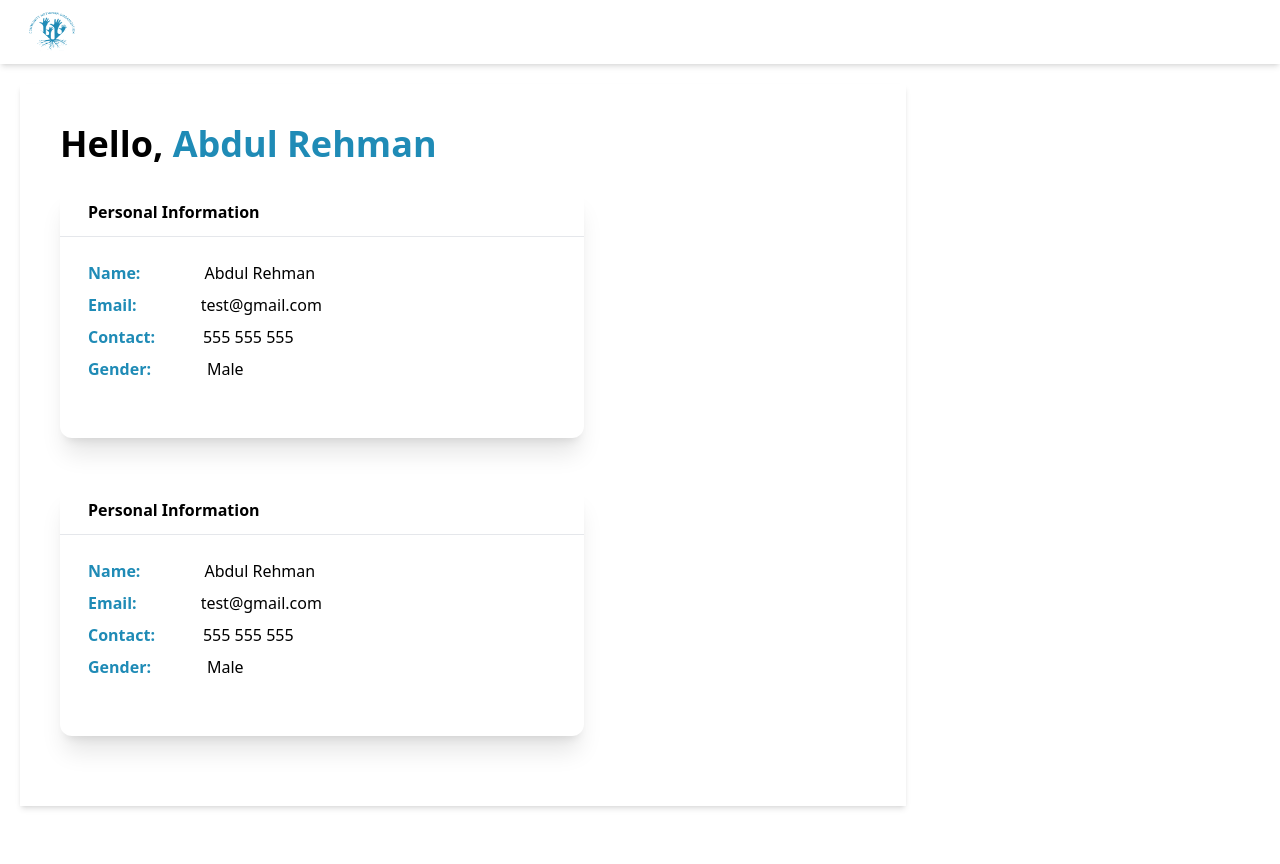
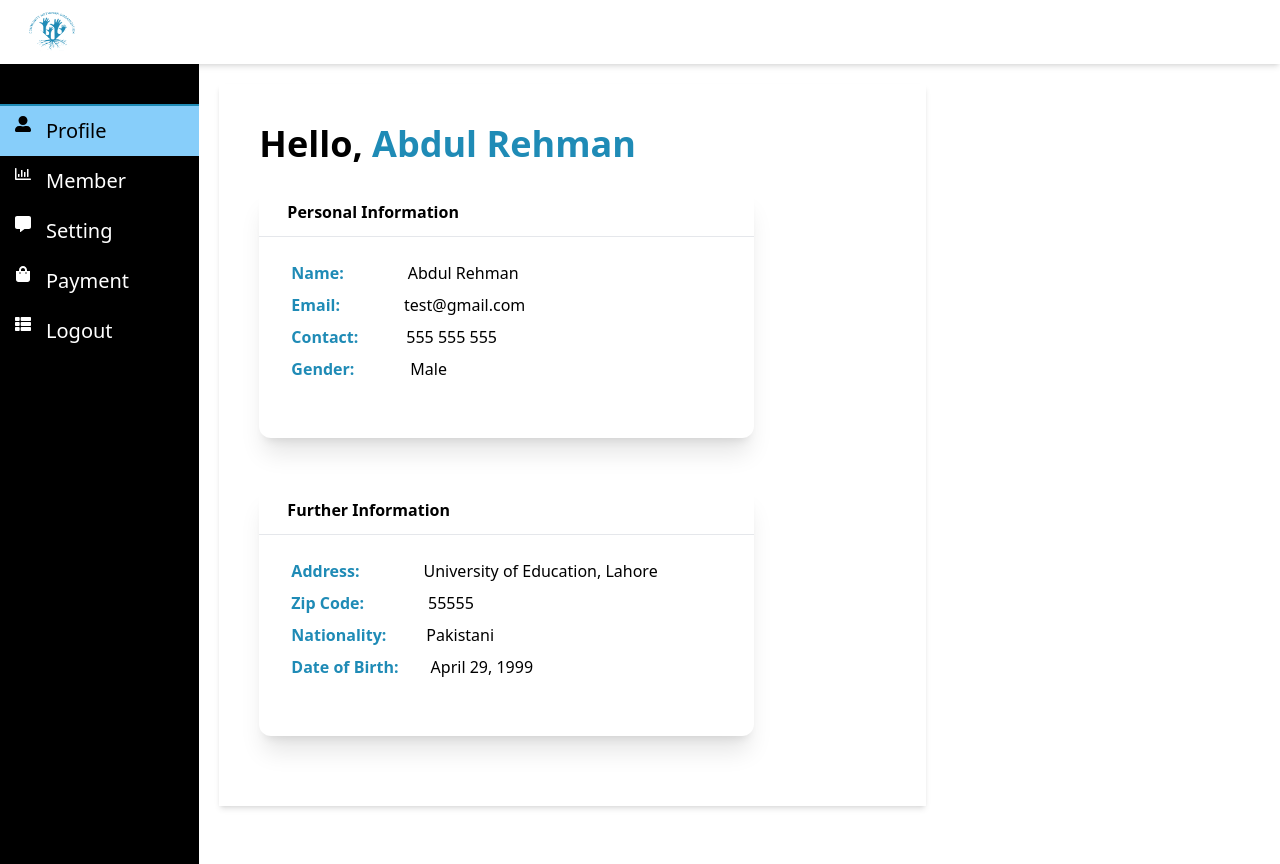
Before and after one commit to moeez506/H-H-Frontend, a React (Create React App) app: page /individual-Profile in a window 1280 px wide. Built offline with nearby package versions, Linux system fonts and the light colour scheme.

Commit message:
Individual profile Screen

```diff
--- a/src/components/dashboard/SideNav.tsx
+++ b/src/components/dashboard/SideNav.tsx
@@ -16,7 +16,7 @@ import logo from '../../assets/logo-2.png'
 
 
 const SideNav = ({children}: any) => {
-    const[isOpen ,setIsOpen] = useState(false);
+    const[isOpen ,setIsOpen] = useState(true);
     const toggle = () => setIsOpen (!isOpen);
     const menuItem=[
         {
@@ -49,7 +49,7 @@ const SideNav = ({children}: any) => {
         <>
         <div className='bg-white shadow-md h-16 flex items-center pl-5'>
 
-        <FaBars className='laptop:hidden text-3xl' onClick={toggle}/>
+        <FaBars className='laptop:hidden tabletOnly:hidden text-3xl' onClick={toggle}/>
         <img src={logo} alt="no image found" className="h-16 w-16 pt-3 mobile:hidden tablet:h-14 tablet:w-18" />
 
       </div>
--- a/src/pages/IndividualDashboard/IndividualProfile.tsx
+++ b/src/pages/IndividualDashboard/IndividualProfile.tsx
@@ -3,7 +3,7 @@ import React from "react";
 
 const IndividualProfile = () => {
   return (
-    <div className="h-[95%] w-[90%] bg-white shadow-md p-10 -z-10 mobile:w-full mobile:h-full mobile:p-3">
+    <div className="h-[95%] w-[90%] bg-white shadow-md p-10 -z-10 tabletOnly:w-full mobile:w-full mobile:h-full mobile:p-3">
       <div>
         <h1 className="text-4xl font-semibold">
           Hello, <span className="text-orange">Abdul Rehman</span>
@@ -12,24 +12,24 @@ const IndividualProfile = () => {
       <br></br>
       <div className="flex items-center">
         <div>
-          <div className="h-[250px] w-[200%] bg-white shadow-xl rounded-xl mobile:w-full">
+          <div className="h-[250px] w-[100%] bg-white shadow-xl rounded-xl mobile:w-[100%]">
             <h3 className="pl-7 py-3 font-semibold">Personal Information</h3>
             <hr></hr>
             <br></br>
-            <div>
-              <div className="flex ml-7">
+            <div className="pl-8 pr-24 mobile:pr-10 mobile:pl-3">
+              <div className="flex">
                 <h3 className="text-orange font-bold">Name:</h3>
                 <p className="pl-16">Abdul Rehman</p>
               </div>
-              <div className="flex ml-7 mt-2">
+              <div className="flex mt-2">
                 <h3 className="text-orange font-bold">Email:</h3>
                 <p className="pl-16">test@gmail.com</p>
               </div>
-              <div className="flex ml-7 mt-2">
+              <div className="flex mt-2">
                 <h3 className="text-orange font-bold">Contact:</h3>
                 <p className="pl-12">555 555 555</p>
               </div>
-              <div className="flex ml-7 mt-2">
+              <div className="flex mt-2">
                 <h3 className="text-orange font-bold">Gender:</h3>
                 <p className="pl-14">Male</p>
               </div>
@@ -37,29 +37,30 @@ const IndividualProfile = () => {
           </div>
           <br></br>
           <br></br>
-          <div className="h-[250px] w-[200%] bg-white shadow-xl rounded-xl mobile:w-full">
-            <h3 className="pl-7 py-3 font-semibold">Personal Information</h3>
+          <div className="h-[250px] w-[100%] bg-white shadow-xl rounded-xl mobile:w-[100%]">
+            <h3 className="pl-7 py-3 font-semibold">Further Information</h3>
             <hr></hr>
             <br></br>
-            <div>
-              <div className="flex ml-7">
-                <h3 className="text-orange font-bold">Name:</h3>
-                <p className="pl-16">Abdul Rehman</p>
+            <div className="pl-8 pr-24 mobile:pr-8 mobile:pl-3">
+              <div className="flex">
+                <h3 className="text-orange font-bold">Address:</h3>
+                <p className="pl-16">University of Education, Lahore</p>
               </div>
-              <div className="flex ml-7 mt-2">
-                <h3 className="text-orange font-bold">Email:</h3>
-                <p className="pl-16">test@gmail.com</p>
+              <div className="flex mt-2">
+                <h3 className="text-orange font-bold">Zip Code:</h3>
+                <p className="pl-16">55555</p>
               </div>
-              <div className="flex ml-7 mt-2">
-                <h3 className="text-orange font-bold">Contact:</h3>
-                <p className="pl-12">555 555 555</p>
+              <div className="flex mt-2">
+                <h3 className="text-orange font-bold">Nationality:</h3>
+                <p className="pl-10">Pakistani</p>
               </div>
-              <div className="flex ml-7 mt-2">
-                <h3 className="text-orange font-bold">Gender:</h3>
-                <p className="pl-14">Male</p>
+              <div className="flex mt-2">
+                <h3 className="text-orange font-bold">Date of Birth:</h3>
+                <p className="pl-8">April 29, 1999</p>
               </div>
             </div>
           </div>
+
         </div>
         <br></br>
 
```
